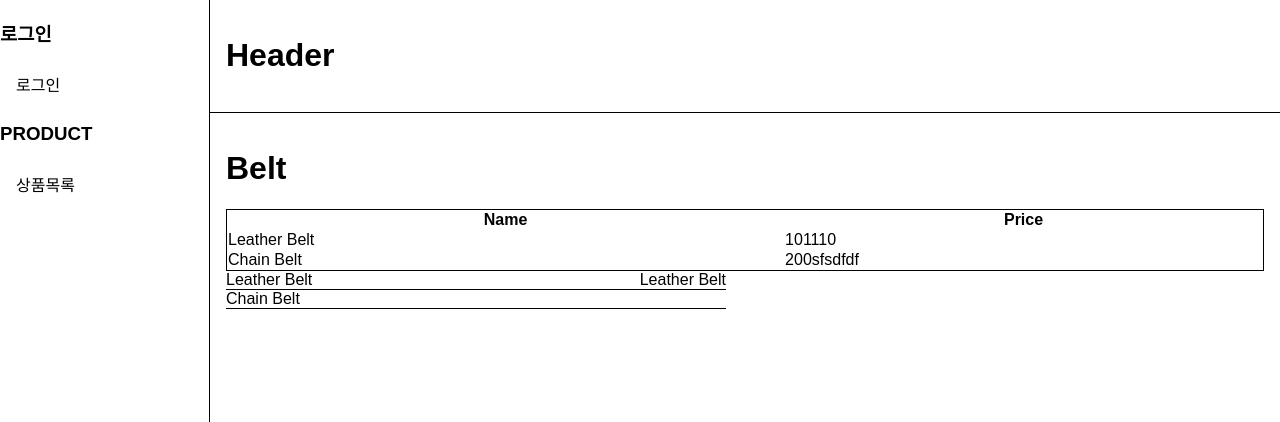
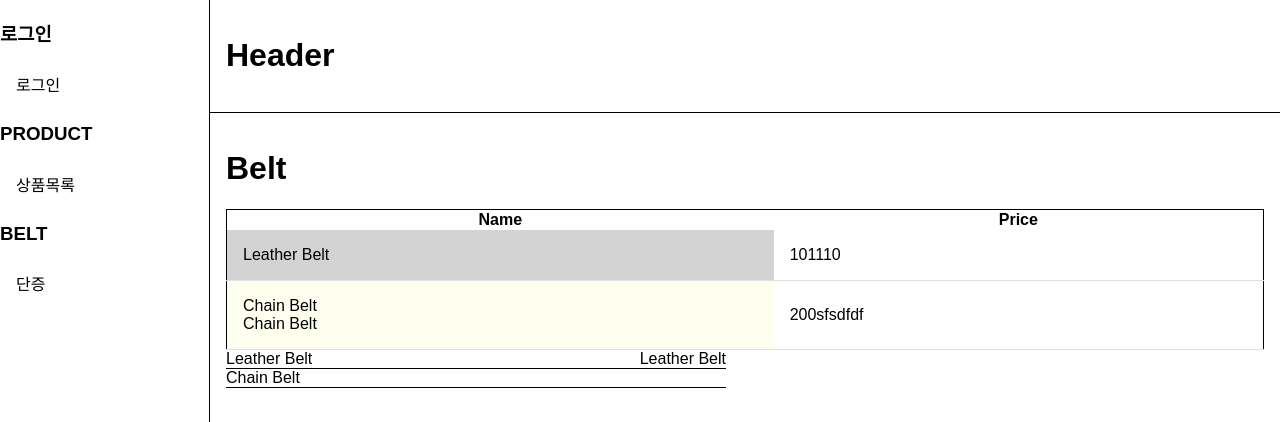
Before and after one commit to hojuncha997/ts-react-basic-template, a React (Create React App) app: page /dashboard/belt in a window 1280 px wide. Shown: the top 422 px of the page. Built offline with nearby package versions, Linux system fonts and the light colour scheme; no server answers.

Commit message:
feat:  테이블셀 컴포넌트 작업중

```diff
--- a/src/components/common/table/TableCell.tsx
+++ b/src/components/common/table/TableCell.tsx
@@ -1,9 +1,50 @@
-import { ReactElement, ReactNode } from "react";
+// import styled from "styled-components";
+
+// import { ReactElement, ReactNode, CSSProperties  } from "react";
+
+// type TableCellProps = {
+//   children?: ReactNode;
+//   style: CSSProperties;
+// };
+
+// export default function TableCell({ children, style  }: TableCellProps ): ReactElement {
+//   return <StyledTableCell style={style}>{children}</StyledTableCell>;
+// }
+
+
+// const StyledTableCell = styled.td`
+//   padding: 2.5em;
+//   border-bottom: 1px solid rgba(224, 224, 224, 1);
+
+//   @media (min-width: 768px) {
+//     padding: 1em;
+//   }
+// `;
+
+import styled from "styled-components";
+import { ReactElement, ReactNode, CSSProperties } from "react";
 
 type TableCellProps = {
   children?: ReactNode;
+  style?: CSSProperties;
+  mediaStyle?: CSSProperties;
 };
 
-export default function TableCell({ children }: TableCellProps): ReactElement {
-  return <td>{children}</td>;
+export default function TableCell({ children, style, mediaStyle }: TableCellProps): ReactElement {
+  return <StyledTableCell style={style} mediaStyle={mediaStyle}>{children}</StyledTableCell>;
 }
+
+const StyledTableCell = styled.td<{ mediaStyle?: CSSProperties }>`
+  padding: 2.5em;
+  border-bottom: 1px solid rgba(224, 224, 224, 1);
+
+  @media (min-width: 768px) {
+    padding: 1em;
+  }
+
+  ${({ mediaStyle }) => mediaStyle && `
+    @media (min-width: 768px) {
+      ${Object.entries(mediaStyle).map(([key, value]) => `${key}: ${value};`).join(' ')}
+    }
+  `}
+`;
--- a/src/layouts/dashboard/nav/nav-config.ts
+++ b/src/layouts/dashboard/nav/nav-config.ts
@@ -21,6 +21,17 @@ const navConfig = [
       },
     ],
   },
+  {
+    subheader: "BELT",
+    items: [
+      {
+        title: "단증",
+        path: PATH_DASHBOARD.belt.root,
+        // icon: ICONS.product,
+      },
+    ],
+  },
+
 ];
 
 export default navConfig;
--- a/src/pages/Belt.tsx
+++ b/src/pages/Belt.tsx
@@ -20,11 +20,12 @@ export default function Belt() {
         </TableHead>
         <TableBody>
           <TableRow>
-            <TableCell>Leather Belt</TableCell>
+            <TableCell style={{backgroundColor:"lightgrey", padding: "1em"}}
+            mediaStyle={{ backgroundColor: "lightblue", padding: "2em" }}>Leather Belt</TableCell>
             <TableCell>101110</TableCell>
           </TableRow>
           <TableRow>
-            <TableCell>Chain Belt</TableCell>
+            <TableCell style={{backgroundColor:"ivory", padding: "1em"}}><div>Chain Belt</div><div>Chain Belt</div></TableCell>
             <TableCell>200sfsdfdf</TableCell>
           </TableRow>
         </TableBody>
```
